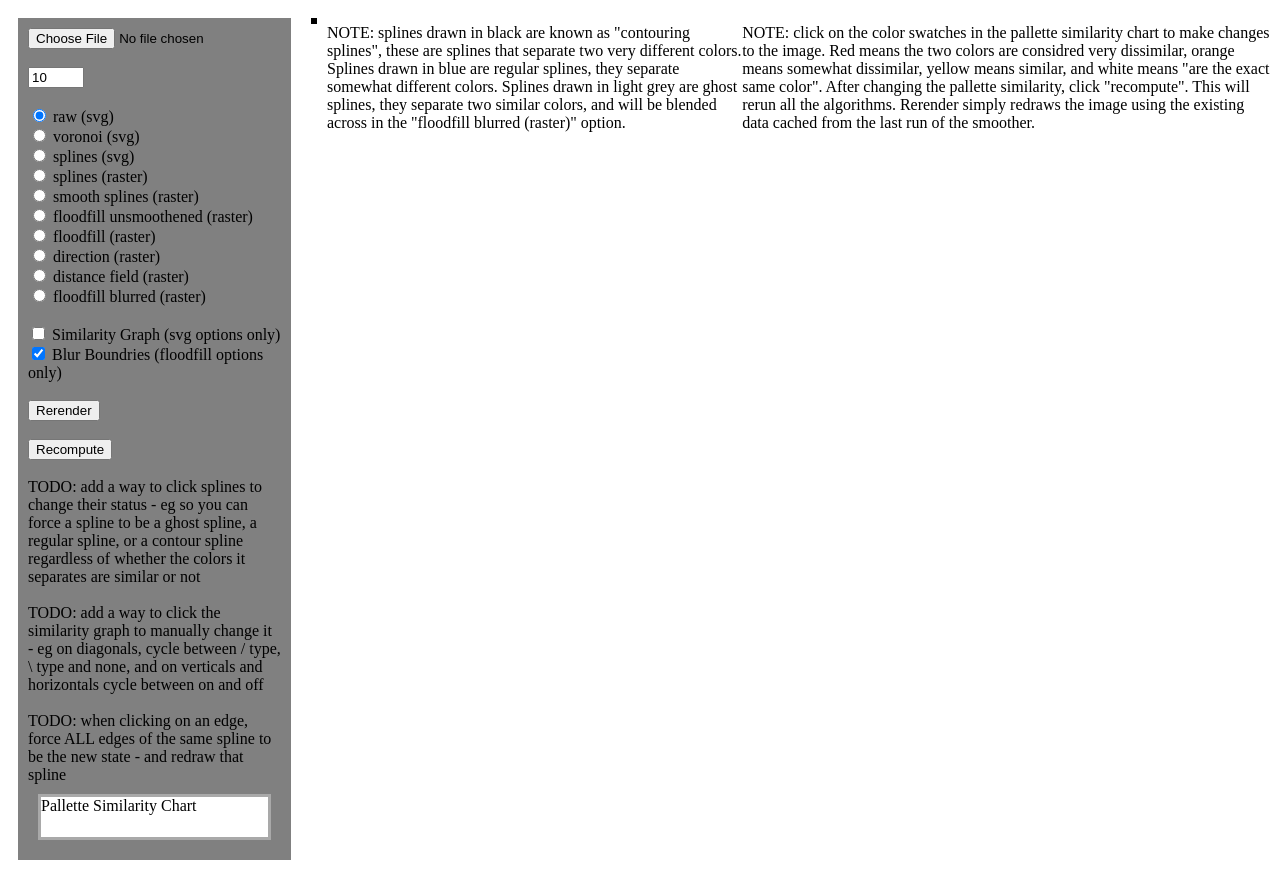
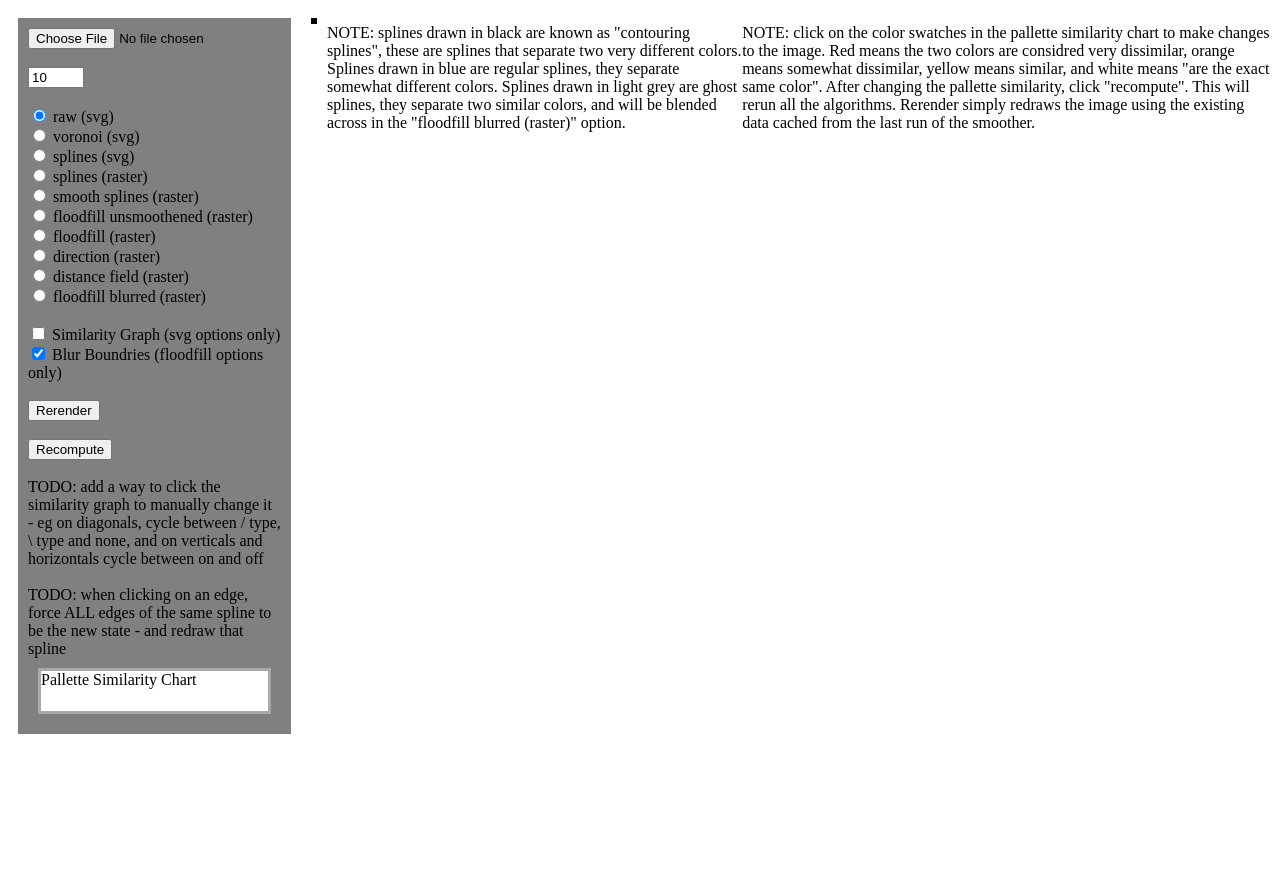
Before and after one commit to FreezeDriedMangos/HTML-Kopf-Lischinski, a plain HTML site: page index.html in a window 1280 px wide. After the commit the page ends 800 px from the top, so only its background shows below. Drawn offline with Linux system fonts and the light colour scheme; a script that the page names is missing.

Commit message:
removed completed TODO

```diff
--- a/index.html
+++ b/index.html
@@ -80,9 +80,7 @@
 
 			<br/>
 
-			TODO: add a way to click splines to change their status - eg so you can force a spline to be a ghost spline, a regular spline, or a contour spline regardless of whether the colors it separates are similar or not
-			<br/>
-			<br/>
+
 			TODO: add a way to click the similarity graph to manually change it - eg on diagonals, cycle between / type, \ type and none, and on verticals and horizontals cycle between on and off
 			<br/>
 			<br/>
```
